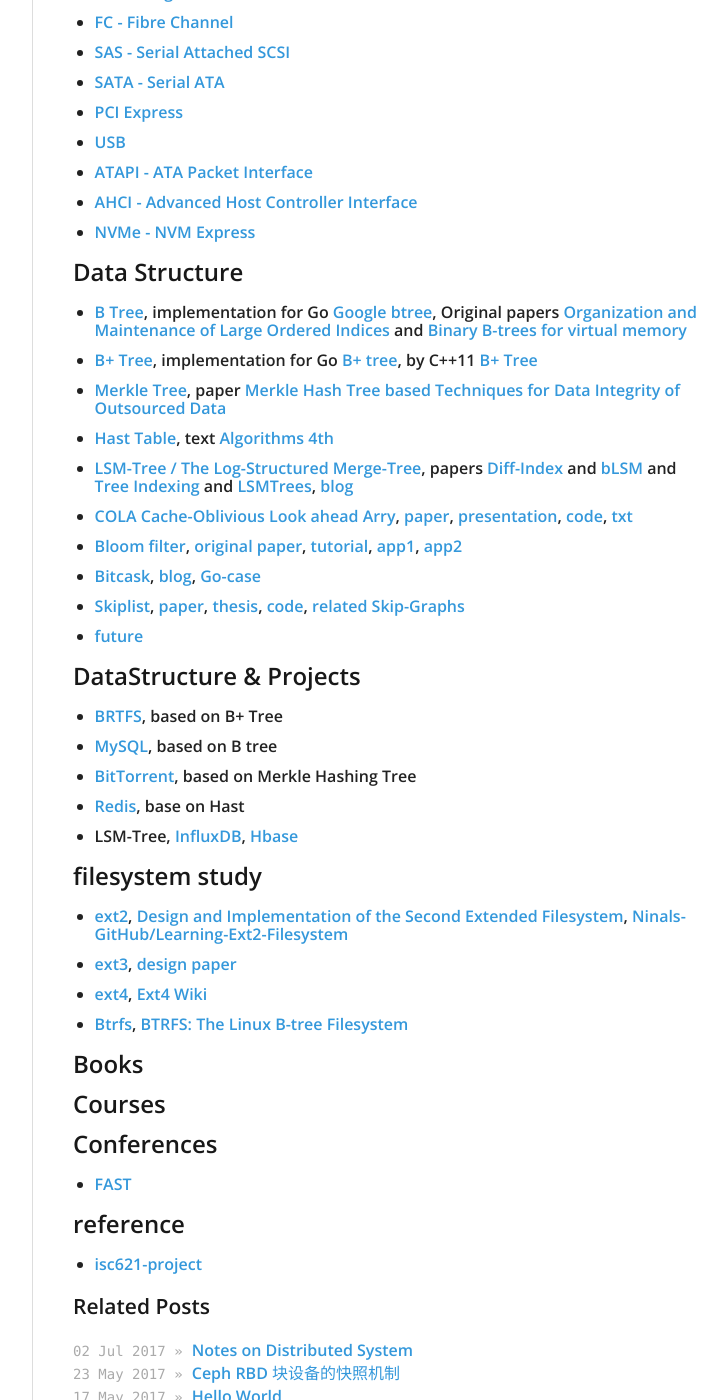
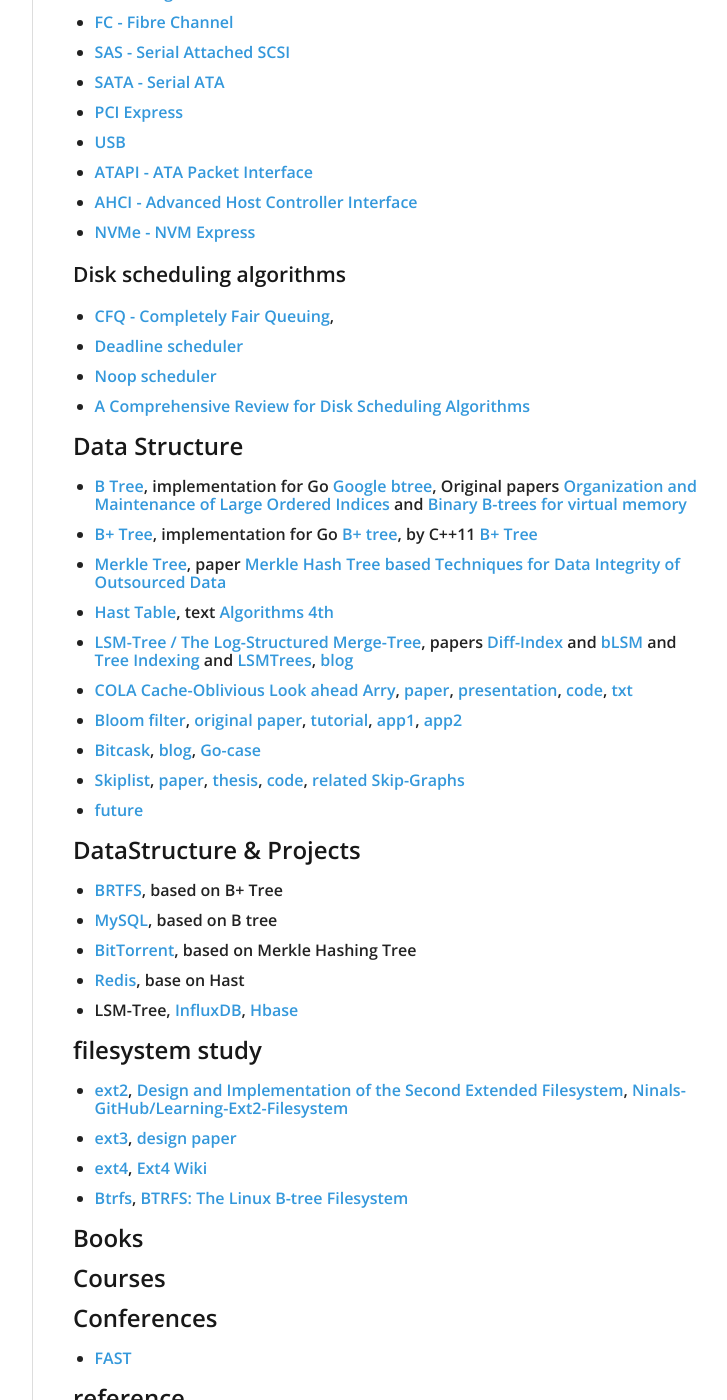
Before and after one commit to foodotbar/foodotbar.github.io, a Jekyll site: the page built from _posts/2017-07-06-Notes-on-Storage.md, in a window 1280 px wide and 1400 px high, scrolled down 457 px. Shown: the whole window, without its empty margins (378-1105 px from the left). Built offline with Jekyll 4.4.1, drawn with Linux system fonts in a browser that asks for light colours; nearby versions of some CDN libraries; some of the changed text lies outside the part shown.

Commit message:
add fast17

```diff
--- a/_posts/2017-07-06-Notes-on-Storage.md
+++ b/_posts/2017-07-06-Notes-on-Storage.md
@@ -25,6 +25,12 @@
 * [ATAPI - ATA Packet Interface](https://en.wikipedia.org/wiki/ATA_Packet_Interface)
 * [AHCI - Advanced Host Controller Interface](https://en.wikipedia.org/wiki/Advanced_Host_Controller_Interface)
 * [NVMe - NVM Express](https://en.wikipedia.org/wiki/NVM_Express)
+
+### Disk scheduling algorithms
+* [CFQ - Completely Fair Queuing](https://en.wikipedia.org/wiki/CFQ),
+* [Deadline scheduler](https://en.wikipedia.org/wiki/Deadline_scheduler)
+* [Noop scheduler](https://en.wikipedia.org/wiki/Noop_scheduler)
+* [A Comprehensive Review for Disk Scheduling Algorithms](https://www.ijcsi.org/papers/IJCSI-11-1-1-74-79.pdf)
 
 ## Data Structure
 * [B Tree](https://en.wikipedia.org/wiki/B-tree), implementation for Go [Google btree](https://github.com/google/btree), Original papers [Organization and Maintenance of Large Ordered Indices](http://www.minet.uni-jena.de/dbis/lehre/ws2005/dbs1/Bayer_hist.pdf) and [Binary B-trees for virtual memory](http://dl.acm.org/citation.cfm?id=1734731)
@@ -63,3 +69,6 @@
 
 ## reference
 * [isc621-project](https://github.com/jdbeutel/ics621-proj)
+* [kernel/doc/block](https://www.kernel.org/doc/Documentation/block/)
+* [RedHat - Storage and Filesystem](https://access.redhat.com/documentation/en-US/Red_Hat_Enterprise_Linux/7/html/Performance_Tuning_Guide/chap-Red_Hat_Enterprise_Linux-Performance_Tuning_Guide-Storage_and_File_Systems.html)
+* [What is the Future of Disk Drives, Death or Rebirth? ](https://www.researchgate.net/profile/Yuhui_Deng/publication/220566509_What_is_the_Future_of_Disk_Drives_Death_or_Rebirth/links/54d839890cf2464758199ddf/What-is-the-Future-of-Disk-Drives-Death-or-Rebirth.pdf)
```
Also changed, not shown: _posts/2017-07-02-Notes-on-Distributed-System.md (+1 -1 lines).
